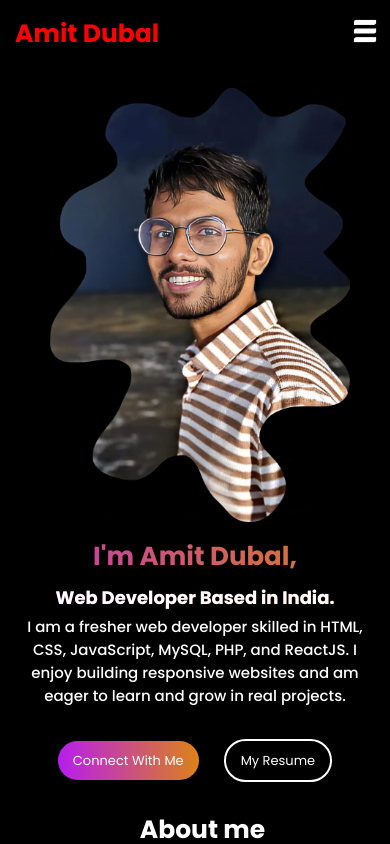
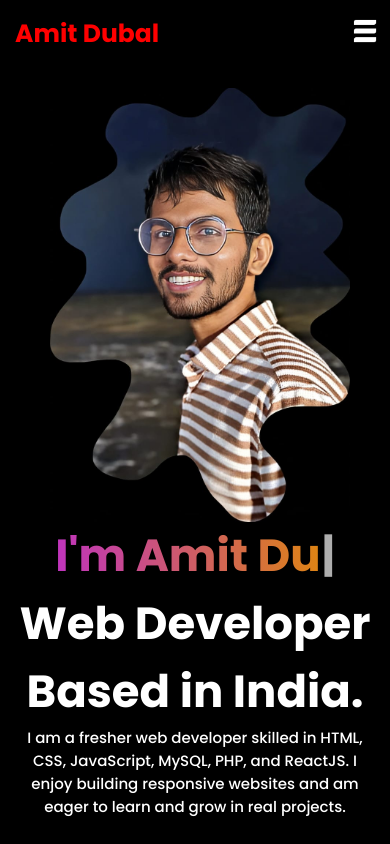
Before and after one commit to amitdubal09/Portfolio-2, a React (Vite) app: page / in a window 390 px wide. Shown: the top 844 px of the page. Built offline with nearby package versions, Linux system fonts and the light colour scheme; a web font is replaced by a local one.

Commit message:
responsive added

```diff
--- a/package.json
+++ b/package.json
@@ -11,7 +11,8 @@
   },
   "dependencies": {
     "react": "^19.2.0",
-    "react-dom": "^19.2.0"
+    "react-dom": "^19.2.0",
+    "typewriter-effect": "^2.22.0"
   },
   "devDependencies": {
     "@eslint/js": "^9.39.1",
--- a/src/component/contact.jsx
+++ b/src/component/contact.jsx
@@ -34,8 +34,7 @@ function Contact() {
                 </a>
               </div>
             </div>
-            <div className="sub-icon">
-
+            <div className="sub-icons">
               <div className="icon">
                 <a href="https://github.com/amitdubal09" target='_blank' className="icon-link">
                   <img src="./github.png" alt="github" />
--- a/src/component/hero.jsx
+++ b/src/component/hero.jsx
@@ -1,4 +1,5 @@
 import '../style/hero.css';
+import Typewriter from "typewriter-effect";
 
 const Hero = () => {
   return (
@@ -6,8 +7,14 @@ const Hero = () => {
       <div className="main">
         <div className='image'>
           <img src="./amitimg.jpeg" alt="photo" />
-        </div><div className="name">
-          <h1 className='color'>I'm Amit Dubal,<br></br> <span> Web Developer Based in India.</span></h1>
+        </div>
+        <div className="name">
+          <Typewriter className="typewriter"
+            options={{
+              strings: ["I'm Amit Dubal"], autoStart: true, loop: true, delay: 100,
+            }}
+          />
+          <span> Web Developer Based in India.</span>
           <p>I am a fresher web developer skilled in HTML, CSS, JavaScript, MySQL, PHP, and ReactJS. I enjoy building responsive websites and am eager to learn and grow in real projects.</p>
           <div className="buttons">
             <div><a className="first click" href="#contact">Connect With Me</a></div>
--- a/src/style/hero.css
+++ b/src/style/hero.css
@@ -25,17 +25,21 @@ body {
     width: 400px;
 }
 
-.name .color {
+.name {
     text-align: center;
-    margin-top: 15px;
-    font-size: 55px;
+}
+
+.name span {
+    font-size: 45px;
+    font-weight: bold;
+}
+
+.Typewriter__wrapper {
+    font-size: 40px;
+    font-weight: 600;
     background: linear-gradient(264deg, #DF8908 -5.09%, #B415FF 136.28%);
     -webkit-background-clip: text;
     color: transparent;
-}
-
-.color span {
-    color: white;
 }
 
 .name p {
@@ -64,7 +68,8 @@ body {
     background: linear-gradient(264deg, #DF8908 -5.09%, #B415FF 106.28%);
     cursor: pointer;
 }
-.first:hover{
+
+.first:hover {
     color: black;
 }
 
@@ -73,7 +78,8 @@ body {
     border-radius: 50px;
     border: 2px solid white;
 }
-.second:hover{
+
+.second:hover {
     border-color: rgb(255, 208, 0);
 }
 
```
Also changed, not shown: src/style/contact.css (+12 -6 lines), 1 other file (tests, documents, lock files or other folders).
